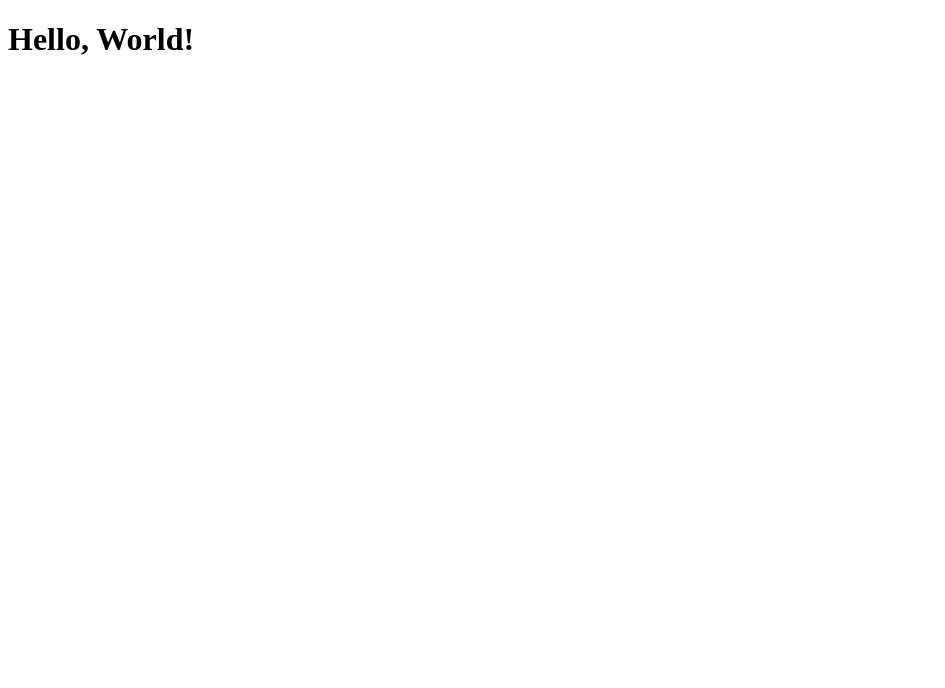
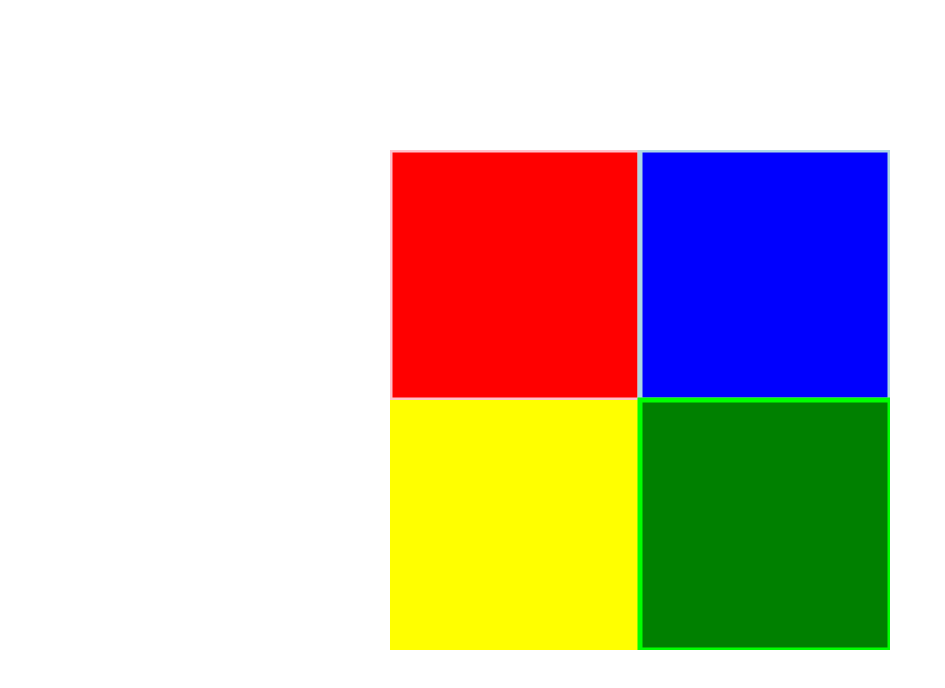
Before and after one commit to Eccentricware/s2roop, a React app: page / in a window 1280 px wide. Shown: the top 688 px of the page, without its empty margins (0-945 px from the left). Built offline with nearby package versions, Linux system fonts and the light colour scheme.

Commit message:
Center buttons ready for rendering

```diff
--- a/package.json
+++ b/package.json
@@ -30,6 +30,7 @@
     "webpack-dev-server": "^3.1.8"
   },
   "dependencies": {
+    "nodemon": "^2.0.12",
     "react": "^17.0.2",
     "react-dom": "^17.0.2"
   }
--- /dev/null
+++ b/src/App.css
@@ -0,0 +1,12 @@
+.app {
+  height: 100vh;
+}
+
+.center-area {
+  position: absolute;
+  /* margin: 0 auto; */
+  left: 50%;
+  top: 50%;
+  /* height: 100vh; */
+  transform: translate(-50%, -50%);
+}
--- a/src/App.jsx
+++ b/src/App.jsx
@@ -1,10 +1,59 @@
-import React, { Component } from "react";
-//import "./App.css";
+import React, { useState } from "react";
+import "./App.css";
 
 const App = (props) => {
+  const [width, setWidth] = useState(500);
+  const [height, setHeight] = useState(500);
+
   return (
     <div className="App">
-      <h1> Hello, World! </h1>
+      <svg className="center-area" width={width} height={height} viewBox={`0 0 ${width} ${height}`}>
+
+        <polygon id="red-button" points={`
+            ${width / 2} , ${height / 2}
+            0 , ${height / 2}
+            0 , 0
+            ${width / 2} , 0
+          `}
+          fill="red"
+          stroke="pink"
+          strokeWidth="5"
+        />
+
+        <polygon id="blue-button" points={`
+            ${width / 2} , ${height / 2}
+            ${width / 2} , 0
+            ${width} , 0
+            ${width} , ${height / 2}
+          `}
+          fill="blue"
+          stroke="lightblue"
+          strokeWidth="5"
+        />
+
+        <polygon id="yellow-button" points={`
+            ${width / 2} , ${height / 2}
+            ${width / 2} , ${height}
+            0 , ${height}
+            0 , ${height / 2}
+          `}
+          fill="yellow"
+          stroke="sunshine"
+          strokeWidth="5"
+        />
+
+        <polygon id="green-button" points={`
+            ${width / 2} , ${height / 2}
+            ${width} , ${height / 2}
+            ${width} , ${height}
+            ${width / 2} , ${height}
+          `}
+          fill="green"
+          stroke="lime"
+          strokeWidth="5"
+        />
+
+      </svg>
     </div>
   )
 }
```
Also changed, not shown: 1 other file (tests, documents, lock files or other folders).
